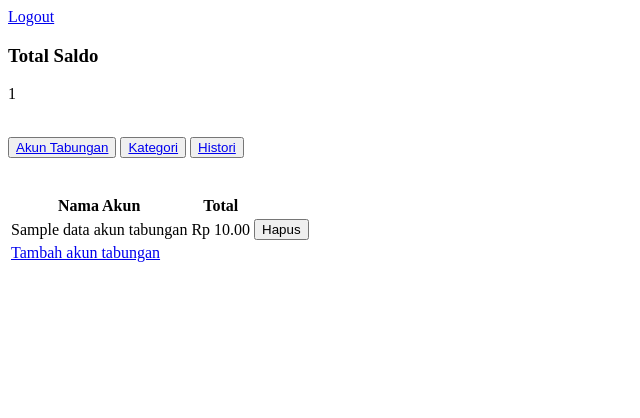
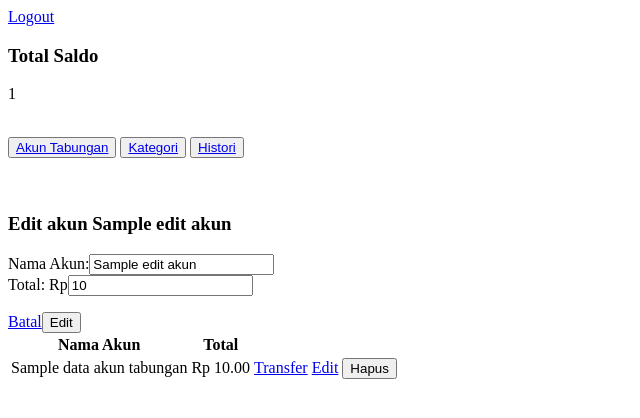
Before and after one commit to wajibro/Prototype-Money-Manager, a Flask app: template app/templates/akun_tabungan.html in a window 1280 px wide. Shown: the top 418 px of the page, without its empty margins (0-640 px from the left). Run offline with Flask 3, Linux system fonts and the light colour scheme; the template is opened without the code that fills it: most values are stand-ins (such as "Sample title", 1, 10 or a date in 2020).

Commit message:
Menambahkan fitur edit dan transfer akun tabungan

```diff
--- a/app/templates/akun_tabungan.html
+++ b/app/templates/akun_tabungan.html
@@ -18,18 +18,51 @@
                 Rp {{ "{:,.2f}".format(p.total) }}
             </td>
             <td>
-                <form action="/hapus_akun/{{ p.nama_akun }}" method="POST" style="display:inline;" onsubmit="return confirm('Hapus data?')">
+                <a href="/transfer_akun_form/{{ p.id }}">Transfer</a>
+                <a href="/edit_akun/{{ p.id }}">Edit</a>
+                <form action="/hapus_akun/{{ p.id }}" method="POST" style="display:inline;" onsubmit="return confirm('Hapus data?')">
                     <button type="submit">Hapus</button>
                 </form>
             </td>
         </tr>
         {% endfor %}
         {% if tab != 'tambah_akun' %}
-        <tr>
-            <td colspan="2">
-                <a href="{{ url_for('akun_tabungan.akun_tabungan', tab='tambah_akun') }}">Tambah akun tabungan</a>
-            </td>
-        </tr>
+            {% if edit_akun %}
+                <h3>Edit akun {{ edit_akun.nama_akun }}</h3>
+                <form action="{{ url_for('akun_tabungan.update', id=edit_akun.id) }}" method='POST'>
+                    <label>Nama Akun:</label>
+                    <input type="text" name="input_nama_akun_baru" value="{{ edit_akun.nama_akun }}" required><br>
+                    <label>Total: Rp</label>
+                    <input type="number" name="input_total_akun_baru" value="{{ edit_akun.total }}" required><br>
+                    <p>{{ message }}</p>
+                    <a href="{{ url_for('akun_tabungan.akun_tabungan') }}">Batal</a>
+                    <button type="submit">Edit</button>
+                </form>
+            {% elif transfer_akun %}
+                <h3>Transfer Akun</h3>
+                <form action="/transfer_akun/{{ transfer_akun.id }}" method='POST'>
+                    <p>Dari akun: {{ transfer_akun.nama_akun }}</p>
+                    <label>Kirim ke:</label>
+                    <select name="target_transfer" required>
+                        <option value="">Pilih Tujuan Transfer</option>
+                        {% for p in data_akun_tabungan %}
+                            {% if p.nama_akun != transfer_akun.nama_akun %}
+                            <option value="{{ p.nama_akun }}">{{ p.nama_akun }}</option>
+                            {% endif %}
+                        {% endfor %}
+                    </select><br>
+                    <label>Sejumlah: Rp</label><input type="number" name="input_total_transfer" min="1" step="1" required><br>
+                    <a href="{{ url_for('akun_tabungan.akun_tabungan') }}">Batal</a>
+                    <button type="submit">Transfer</button>
+                    <br>
+                </form>
+            {% else %}
+            <tr>
+                <td colspan="2">
+                    <a href="{{ url_for('akun_tabungan.akun_tabungan', tab='tambah_akun') }}">Tambah akun tabungan</a>
+                </td>
+            </tr>
+            {% endif %}
         {% endif %}
 
     </tbody>
@@ -42,7 +75,8 @@
     <label>Jumlah Awal: Rp</label>
     <input type="number" name="input_total" required><br>
     <p>{{ message }}</p>
-    <button><a href="{{ url_for('akun_tabungan.akun_tabungan', tab='') }}">Batal</a></button><button type="submit">Tambah Akun</button>
+    <button><a href="{{ url_for('akun_tabungan.akun_tabungan', tab='') }}">Batal</a></button>
+    <button type="submit">Tambah Akun</button>
 </form>
 {% endif %}
 {% endblock %}
--- a/app/templates/histori.html
+++ b/app/templates/histori.html
@@ -15,7 +15,7 @@
 </table>
 <br>
 <h3>Histori Data</h3>
-<table border="1">
+<table border="1" cellpadding="5" cellspacing="0">
     <thead>
         <tr>
             <td>Akun dan Kategori</td>
@@ -29,8 +29,8 @@
         {% for p in data_historis %}
         <tr>
             <td>
-                <h4>{{ p.nama_akun }}</h4>
-                <p>{{ p.kategori }}</p>
+                <h4>{{ p.kategori }}</h4>
+                <p>{{ p.nama_akun }}</p>
             </td>
             <td>
                 {{ p.jenis }}
```
Also changed, not shown: app/routes/akun_tabungan.py (+88 -15 lines).
